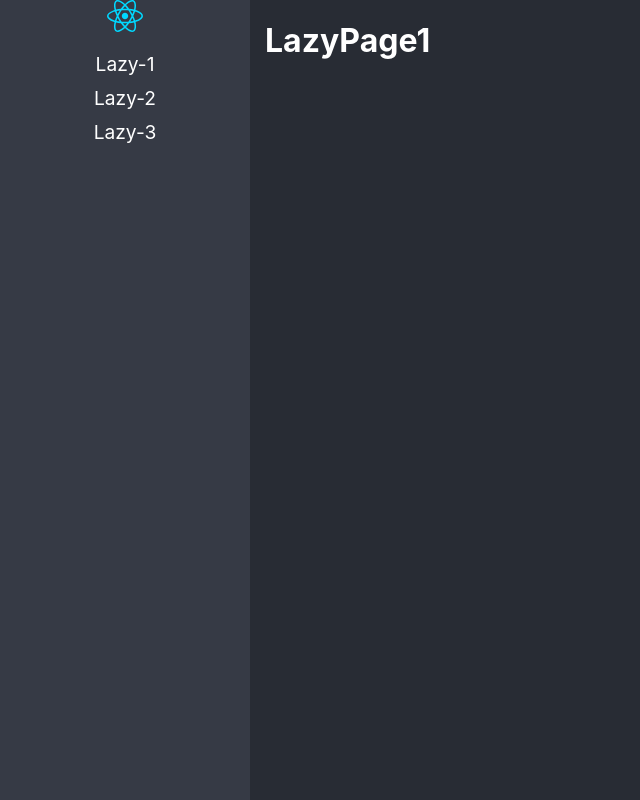
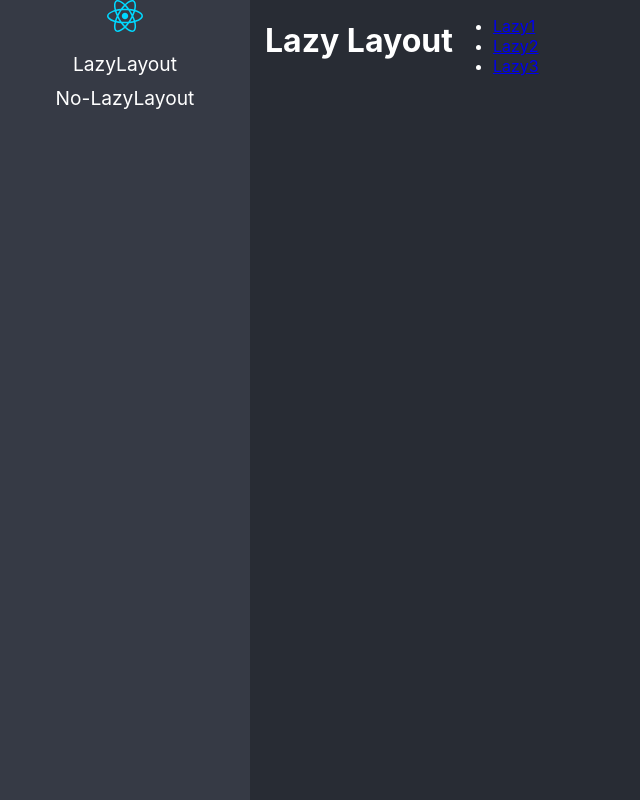
Before and after one commit to YinnerC30/react-lazy-load, a React (Vite) app: page /lazylayout in a window 1280 px wide. Before the commit this address led to /lazy1. Shown: the whole page, without its empty margins (0-640 px from the left). Built offline with nearby package versions, Linux system fonts and the light colour scheme.

Commit message:
add nested routes

```diff
--- a/src/App.tsx
+++ b/src/App.tsx
@@ -1,9 +1,26 @@
-import { Navigation } from './routes/Navigation';
+import { NavLink, Outlet } from 'react-router-dom';
+import logo from './assets/react.svg';
+import { Suspense } from 'react';
 
 function App() {
   return (
     <>
-      <Navigation />
+      <Suspense fallback={<h1>Loading...</h1>}>
+        <div className="main-layout">
+          <nav>
+            <img src={logo} alt="React Logo" />
+            <ul>
+              <li>
+                <NavLink to="lazylayout">LazyLayout</NavLink>
+              </li>
+              <li>
+                <NavLink to="no-lazylayout">No-LazyLayout</NavLink>
+              </li>
+            </ul>
+          </nav>
+          <Outlet />
+        </div>
+      </Suspense>
     </>
   );
 }
--- /dev/null
+++ b/src/components/ErrorPage.tsx
@@ -0,0 +1,3 @@
+export const ErrorPage = () => {
+  return <h1>404 Not Found</h1>;
+};
--- /dev/null
+++ b/src/components/LazyLayout.tsx
@@ -0,0 +1,25 @@
+import { Outlet, Link } from 'react-router-dom';
+
+export const LazyLayout = () => {
+  return (
+    <>
+      <h1>Lazy Layout</h1>
+
+      <ul>
+        <li>
+          <Link to="lazy1">Lazy1</Link>
+        </li>
+        <li>
+          <Link to="lazy2">Lazy2</Link>
+        </li>
+        <li>
+          <Link to="lazy3">Lazy3</Link>
+        </li>
+      </ul>
+
+      <Outlet />
+    </>
+  );
+};
+
+export default LazyLayout;
--- /dev/null
+++ b/src/components/NoLazyLayout.tsx
@@ -0,0 +1,25 @@
+import { Link, Outlet } from 'react-router-dom';
+
+export const NoLazyLayout = () => {
+  return (
+    <>
+      <h1>No Lazy Layout</h1>
+
+      <ul>
+        <li>
+          <Link to="lazy1">Lazy1</Link>
+        </li>
+        <li>
+          <Link to="lazy2">Lazy2</Link>
+        </li>
+        <li>
+          <Link to="lazy3">Lazy3</Link>
+        </li>
+      </ul>
+
+      <Outlet />
+    </>
+  );
+};
+
+export default NoLazyLayout;
--- a/src/components/index.ts
+++ b/src/components/index.ts
@@ -1,3 +1,4 @@
 export * from './About';
 export * from './Home';
 export * from './Users';
+export * from './ErrorPage';
--- a/src/main.tsx
+++ b/src/main.tsx
@@ -1,10 +1,11 @@
-import React from 'react'
-import ReactDOM from 'react-dom/client'
-import App from './App.tsx'
-import './index.css'
+import React from 'react';
+import ReactDOM from 'react-dom/client';
+import './index.css';
+import { RouterProvider } from 'react-router-dom';
+import { router } from './routes/browser-router';
 
 ReactDOM.createRoot(document.getElementById('root')!).render(
   <React.StrictMode>
-    <App />
+    <RouterProvider router={router} />
   </React.StrictMode>,
-)
+);
--- a/src/routes/Navigation.tsx
+++ /dev/null
@@ -1,51 +0,0 @@
-import {
-  Navigate,
-  Route,
-  RouterProvider,
-  Routes,
-  createBrowserRouter,
-} from 'react-router-dom';
-
-import logo from '../assets/react.svg';
-import { routes } from './routes';
-import { Suspense } from 'react';
-
-function Root() {
-  return (
-    <Routes>
-      <Route path="/*" element={<Navigate to={routes[0].to} replace />} />
-      {routes.map(({ to, path, Component }) => (
-        <Route key={to} path={path} element={<Component />} />
-      ))}
-    </Routes>
-  );
-}
-const router = createBrowserRouter([
-  {
-    path: '*',
-    element: <Root />,
-  },
-]);
-
-export const Navigation = () => {
-  return (
-    <>
-      <Suspense fallback={<h1>Cargando...</h1>}>
-        <div className="main-layout">
-          <nav>
-            <img src={logo} alt="React Logo" />
-            <ul>
-              {routes.map(({ to, path, name }) => (
-                <li key={to}>
-                  <a href={path}>{name}</a>
-                </li>
-              ))}
-            </ul>
-          </nav>
-
-          <RouterProvider router={router} />
-        </div>
-      </Suspense>
-    </>
-  );
-};
--- /dev/null
+++ b/src/routes/browser-router.tsx
@@ -0,0 +1,60 @@
+import { lazy } from 'react';
+import App from '../App.js';
+import { ErrorPage } from '../components/ErrorPage.js';
+import { createBrowserRouter } from 'react-router-dom';
+import { Home } from '../components/Home.js';
+import { Users } from '../components/Users.js';
+import { About } from '../components/About.js';
+import NoLazyLayout from '../components/NoLazyLayout.js';
+import LazyPage1 from '../01-lazyload/pages/LazyPage1.js';
+import LazyPage3 from '../01-lazyload/pages/LazyPage3.js';
+import LazyPage2 from '../01-lazyload/pages/LazyPage2.js';
+// import { LazyLayout } from '../components/LazyLayout.js';
+
+const LazyLayout = lazy(() => import('../components/LazyLayout.js'));
+
+export const router = createBrowserRouter([
+  {
+    path: '/*',
+    element: <App />,
+    errorElement: <ErrorPage />,
+    children: [
+      {
+        path: 'lazylayout',
+        element: <LazyLayout />,
+        children: [
+          {
+            path: 'lazy1',
+            element: <LazyPage1 />,
+          },
+          {
+            path: 'lazy2',
+            element: <LazyPage2 />,
+          },
+          {
+            path: 'lazy3',
+            element: <LazyPage3 />,
+          },
+        ],
+      },
+      {
+        path: 'no-lazylayout',
+        element: <NoLazyLayout />,
+        children: [
+          {
+            path: 'lazy1',
+            element: <LazyPage1 />,
+          },
+          {
+            path: 'lazy2',
+            element: <LazyPage2 />,
+          },
+          {
+            path: 'lazy3',
+            element: <LazyPage3 />,
+          },
+        ],
+      },
+    ],
+  },
+]);
--- a/src/routes/routes.ts
+++ /dev/null
@@ -1,44 +0,0 @@
-import { LazyExoticComponent, lazy } from 'react';
-
-type JSXComponent = () => JSX.Element;
-
-interface Route {
-  to: string;
-  path: string;
-  Component: LazyExoticComponent<JSXComponent> | JSXComponent;
-  name: string;
-}
-
-const Lazy1 = lazy(
-  () =>
-    import(/* webpackChunkName: "LazyPage1" */ '../01-lazyload/pages/LazyPage1'),
-);
-const Lazy2 = lazy(
-  () =>
-    import(/* webpackChunkName: "LazyPage2" */ '../01-lazyload/pages/LazyPage2'),
-);
-const Lazy3 = lazy(
-  () =>
-    import(/* webpackChunkName: "LazyPage3" */ '../01-lazyload/pages/LazyPage3'),
-);
-
-export const routes: Route[] = [
-  {
-    to: '/lazy1',
-    path: 'lazy1',
-    Component: Lazy1,
-    name: 'Lazy-1',
-  },
-  {
-    to: '/lazy2',
-    path: 'lazy2',
-    Component: Lazy2,
-    name: 'Lazy-2',
-  },
-  {
-    to: '/lazy3',
-    path: 'lazy3',
-    Component: Lazy3,
-    name: 'Lazy-3',
-  },
-];
```
